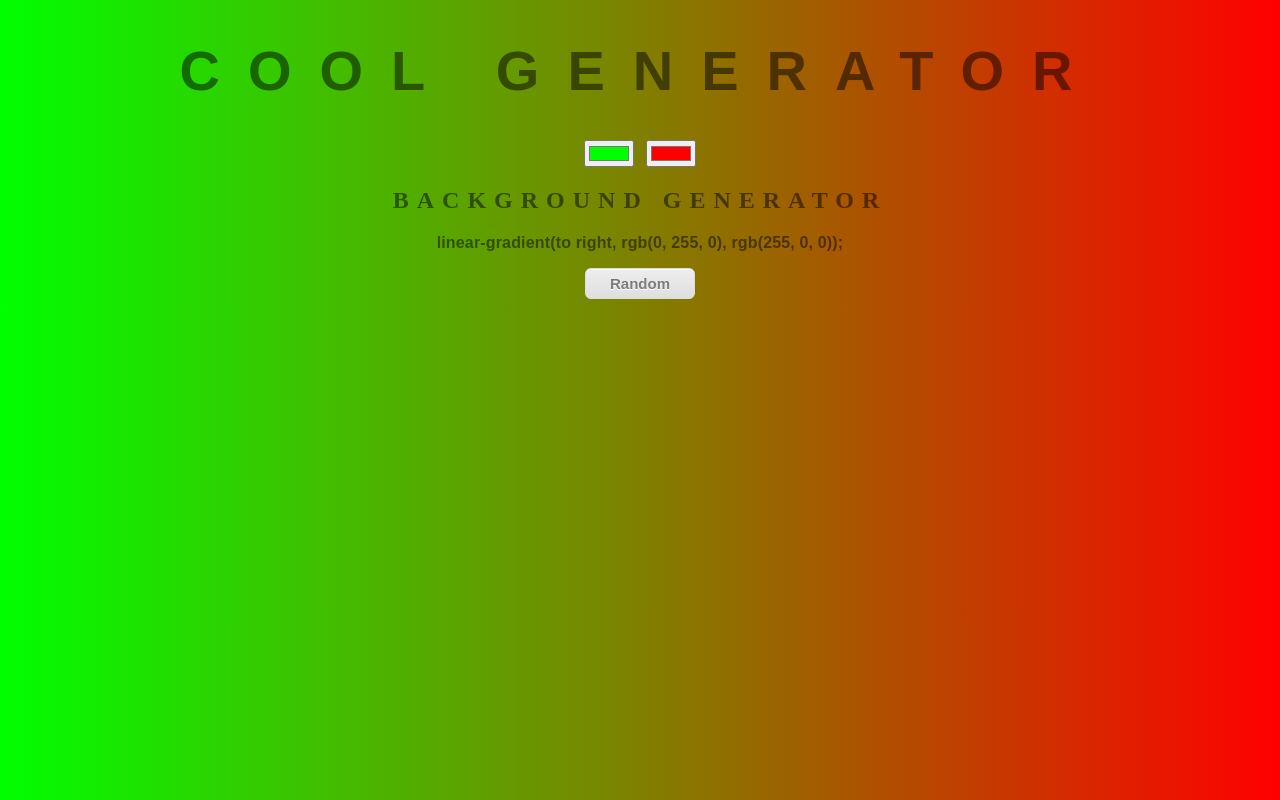
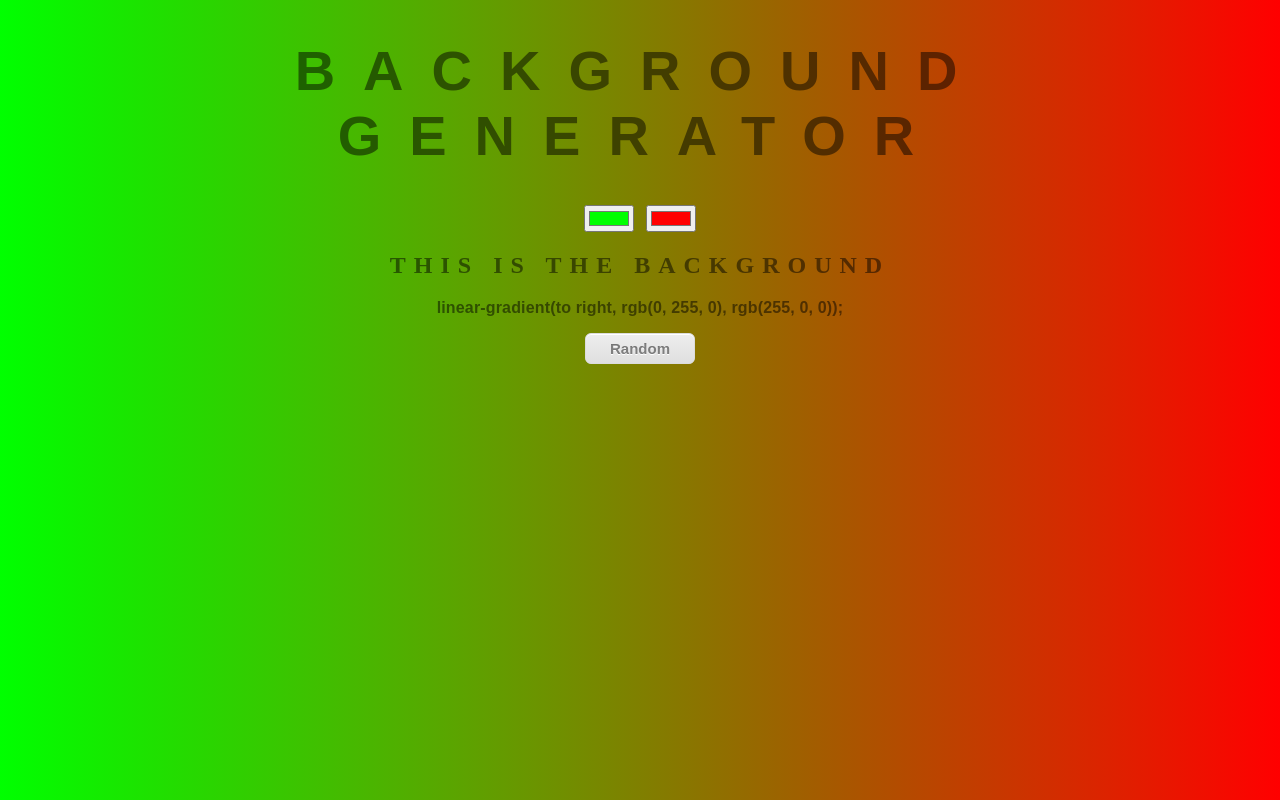
Before and after one commit to medlaah88/Background-generator, a plain HTML site: page index.html in a window 1280 px wide. Drawn offline with Linux system fonts and the light colour scheme.

Commit message:
reverting back

```diff
--- a/index.html
+++ b/index.html
@@ -5,10 +5,10 @@
 	<link rel="stylesheet" type="text/css" href="style.css">
 </head>
 <body id="gradient">
-	<h1>Cool Generator</h1>
+	<h1>Background Generator</h1>
 	<input class="color1" type="color" name="color1" value="#00ff00">
 	<input class="color2" type="color" name="color2" value="#ff0000">
-	<h2>Background Generator</h2>
+	<h2>This is the Background</h2>
 	<h3></h3>
 	<button class="random"> Random </button>
 	<script type="text/javascript" src="script.js"></script>
```
